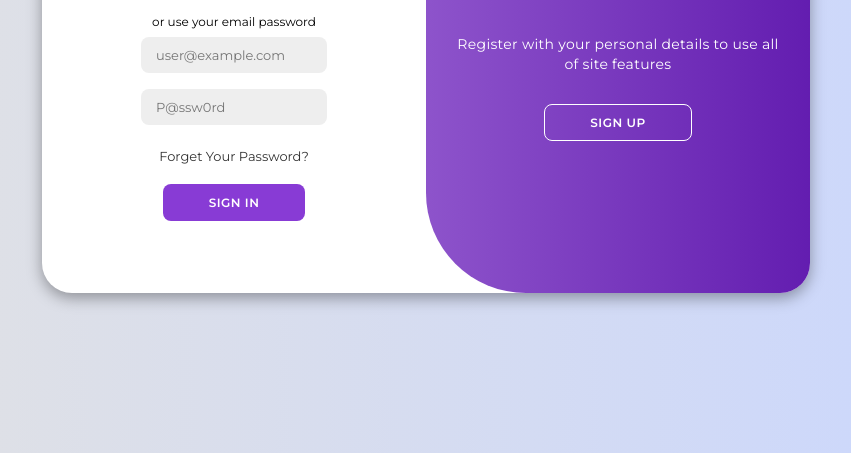
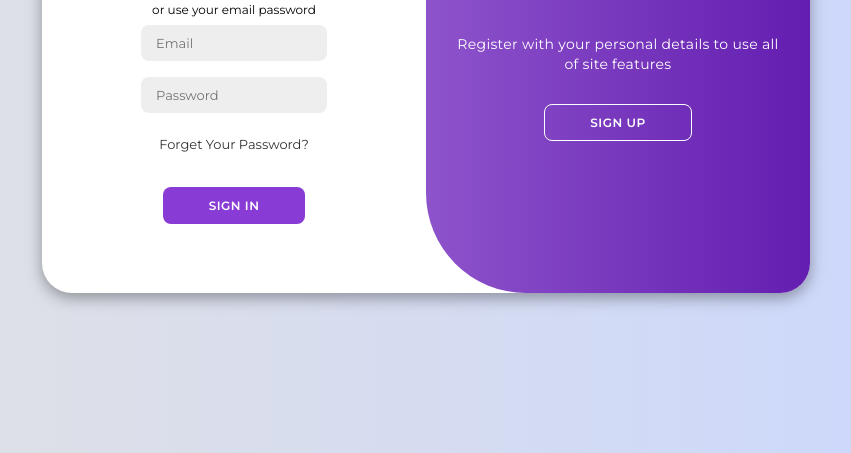
Before and after one commit to Mohannad-Elsayed/it-project-educraft, a plain HTML site: page hager-hisham/Login Page/index.html in a window 1280 px wide. Shown: the part 347-800 px from the top of the page, without its empty margins (214-1065 px from the left). Drawn offline with Linux system fonts and the light colour scheme.

Commit message:
first update

```diff
--- a/hager-hisham/Login Page/index.html
+++ b/hager-hisham/Login Page/index.html
@@ -31,11 +31,7 @@
         </div>
         <div class="field create-password">
           <div class="input-field">
-                      <input
-                        type="password"
-                        placeholder="Create password"
-                        class="password"
-                      />
+            <input type="password" placeholder="Create password" class="password" />
             <i class="bx bx-hide show-hide"></i>
           </div>
           <span class="error password-error">
@@ -48,11 +44,7 @@
         </div>
         <div class="field confirm-password">
           <div class="input-field">
-                      <input
-                        type="password"
-                        placeholder="Confirm password"
-                        class="cPassword"
-                      />
+            <input type="password" placeholder="Confirm password" class="cPassword" />
             <i class="bx bx-hide show-hide"></i>
           </div>
           <span class="error cPassword-error">
@@ -72,10 +64,12 @@
           <a href="#" class="icon"><i class="fab fa-linkedin-in"></i></a>
         </div>
         <span>or use your email password</span>
-                <input type="email" placeholder="user@example.com">
-                <input type="password" placeholder="P@ssw0rd">
+        <input type="email" placeholder="Email">
+        <input type="password" placeholder="Password">
         <a href="#">Forget Your Password?</a>
-                <button>Sign In</button>
+        <a target="_blank" href="https://mohannad-elsayed.github.io/it-project-educraft/hager-ahmed/HTML/home.html">
+          <button id="signIn">Sign In</button>
+        </a>
       </form>
     </div>
     <div class="toggle-container">
@@ -94,7 +88,7 @@
     </div>
   </div>
 
-    <script src="script.js"></script>
+  <script src="login.js"></script>
 </body>
 
 </html>
```
Lines whose indentation alone changed are shown as unchanged.
